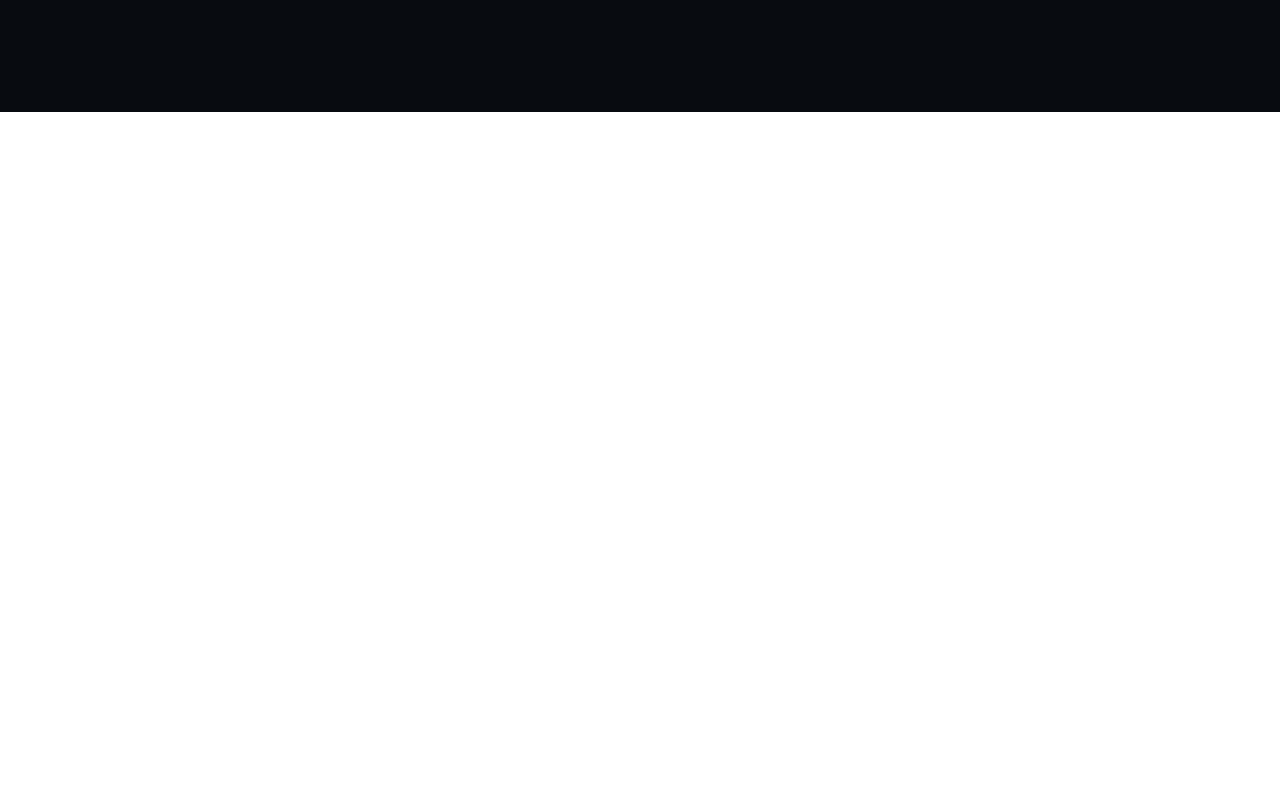
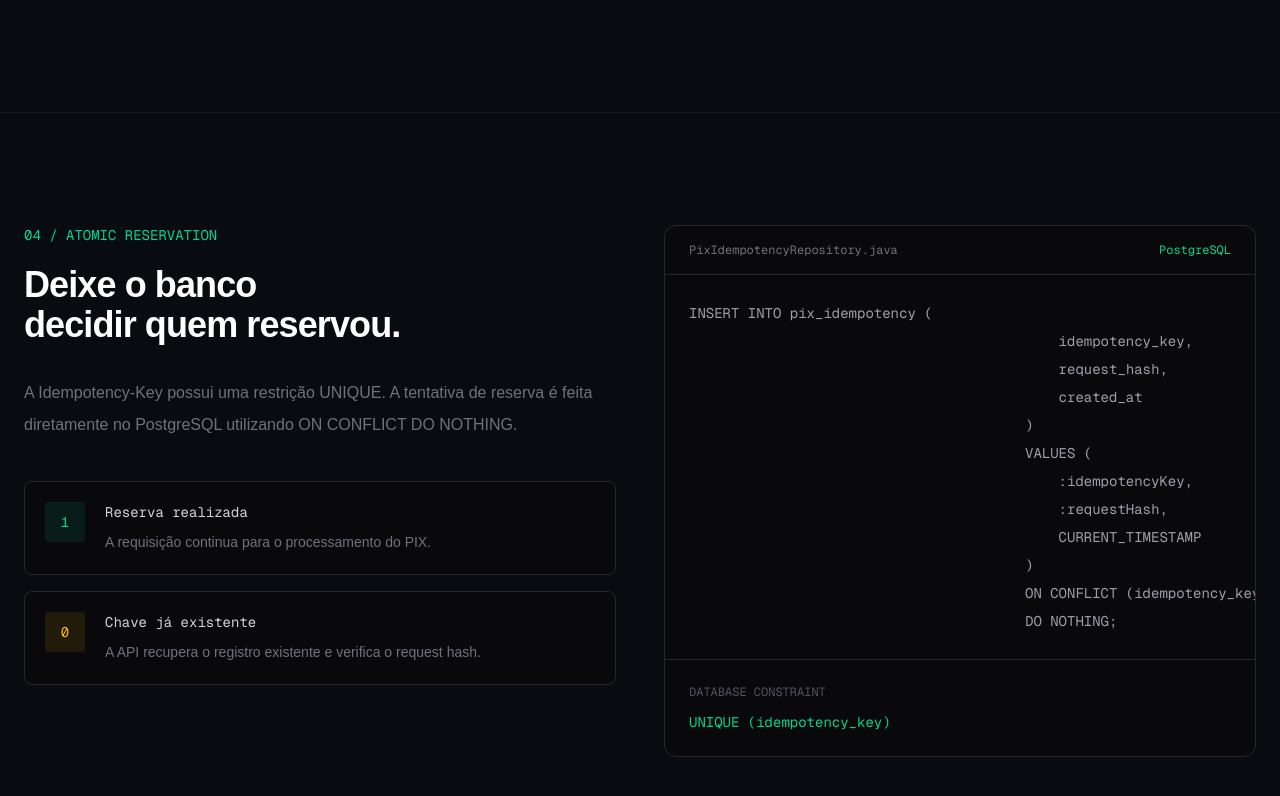
Before and after one commit to Dev-Leonardo-Costa/leonardo-costa-portfolio, a Next.js app: page /lab/pix-idempotency in a window 1280 px wide. Shown: the part 3551-4347 px from the top of the page. Before the commit the page ends 3663 px from the top, so only its background shows below. Built offline with nearby package versions, Linux system fonts and the light colour scheme.

Commit message:
feat: add solução atomic reservation utilizando ON CONFLICT DO NOTHING

```diff
--- a/src/app/lab/pix-idempotency/page.tsx
+++ b/src/app/lab/pix-idempotency/page.tsx
@@ -260,6 +260,92 @@ export default function PixIdempotencyLab() {
                                     warning
                                 />
 
+                            </div>
+
+                        </div>
+
+                    </div>
+
+                </div>
+            </section>
+
+            {/* ATOMIC RESERVATION */}
+            <section className="border-t border-zinc-900">
+                <div className="mx-auto max-w-7xl px-6 py-28">
+
+                    <div className="grid gap-12 lg:grid-cols-2">
+
+                        <div>
+                            <p className="font-mono text-sm text-emerald-400">
+                                04 / ATOMIC RESERVATION
+                            </p>
+
+                            <h2 className="mt-5 text-4xl font-bold tracking-tight">
+                                Deixe o banco
+                                <br />
+                                decidir quem reservou.
+                            </h2>
+
+                            <p className="mt-8 max-w-xl leading-8 text-zinc-500">
+                                A Idempotency-Key possui uma restrição UNIQUE.
+                                A tentativa de reserva é feita diretamente no PostgreSQL
+                                utilizando ON CONFLICT DO NOTHING.
+                            </p>
+
+                            <div className="mt-10 space-y-4">
+
+                                <ReservationResult
+                                    value="1"
+                                    title="Reserva realizada"
+                                    description="A requisição continua para o processamento do PIX."
+                                />
+
+                                <ReservationResult
+                                    value="0"
+                                    title="Chave já existente"
+                                    description="A API recupera o registro existente e verifica o request hash."
+                                    warning
+                                />
+
+                            </div>
+                        </div>
+
+                        <div className="overflow-hidden rounded-xl border border-zinc-800 bg-zinc-950">
+
+                            <div className="flex items-center justify-between border-b border-zinc-800 px-6 py-4">
+                                <span className="font-mono text-xs text-zinc-500">
+                                    PixIdempotencyRepository.java
+                                </span>
+
+                                <span className="font-mono text-xs text-emerald-400">
+                                    PostgreSQL
+                                </span>
+                            </div>
+
+                            <pre className="overflow-x-auto p-6 font-mono text-sm leading-7 text-zinc-400">
+                                <code>{`INSERT INTO pix_idempotency (
+                                            idempotency_key,
+                                            request_hash,
+                                            created_at
+                                        )
+                                        VALUES (
+                                            :idempotencyKey,
+                                            :requestHash,
+                                            CURRENT_TIMESTAMP
+                                        )
+                                        ON CONFLICT (idempotency_key)
+                                        DO NOTHING;`}
+                                </code>
+                            </pre>
+
+                            <div className="border-t border-zinc-800 p-6">
+                                <p className="font-mono text-xs text-zinc-600">
+                                    DATABASE CONSTRAINT
+                                </p>
+
+                                <p className="mt-3 font-mono text-sm text-emerald-400">
+                                    UNIQUE (idempotency_key)
+                                </p>
                             </div>
 
                         </div>
@@ -571,3 +657,41 @@ function DecisionPath({
         </div>
     );
 }
+
+function ReservationResult({
+  value,
+  title,
+  description,
+  warning = false,
+}: {
+  value: string;
+  title: string;
+  description: string;
+  warning?: boolean;
+}) {
+  return (
+    <div className="flex gap-5 rounded-lg border border-zinc-800 bg-zinc-950 p-5">
+
+      <div
+        className={`flex h-10 w-10 shrink-0 items-center justify-center rounded font-mono text-sm ${
+          warning
+            ? "bg-amber-400/10 text-amber-400"
+            : "bg-emerald-400/10 text-emerald-400"
+        }`}
+      >
+        {value}
+      </div>
+
+      <div>
+        <p className="font-mono text-sm text-zinc-300">
+          {title}
+        </p>
+
+        <p className="mt-2 text-sm leading-6 text-zinc-500">
+          {description}
+        </p>
+      </div>
+
+    </div>
+  );
+}
```
Lines whose indentation alone changed are shown as unchanged.
